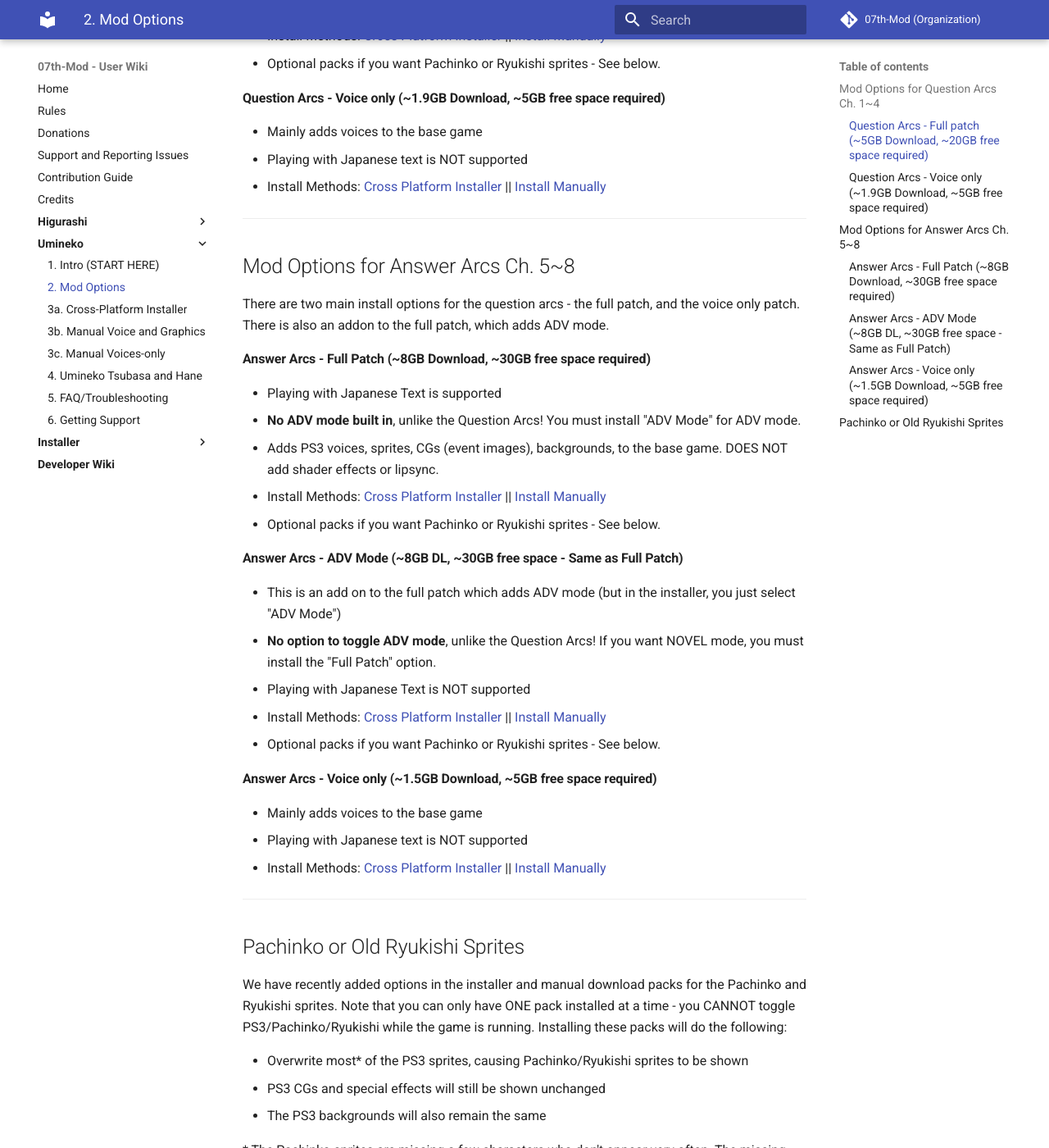
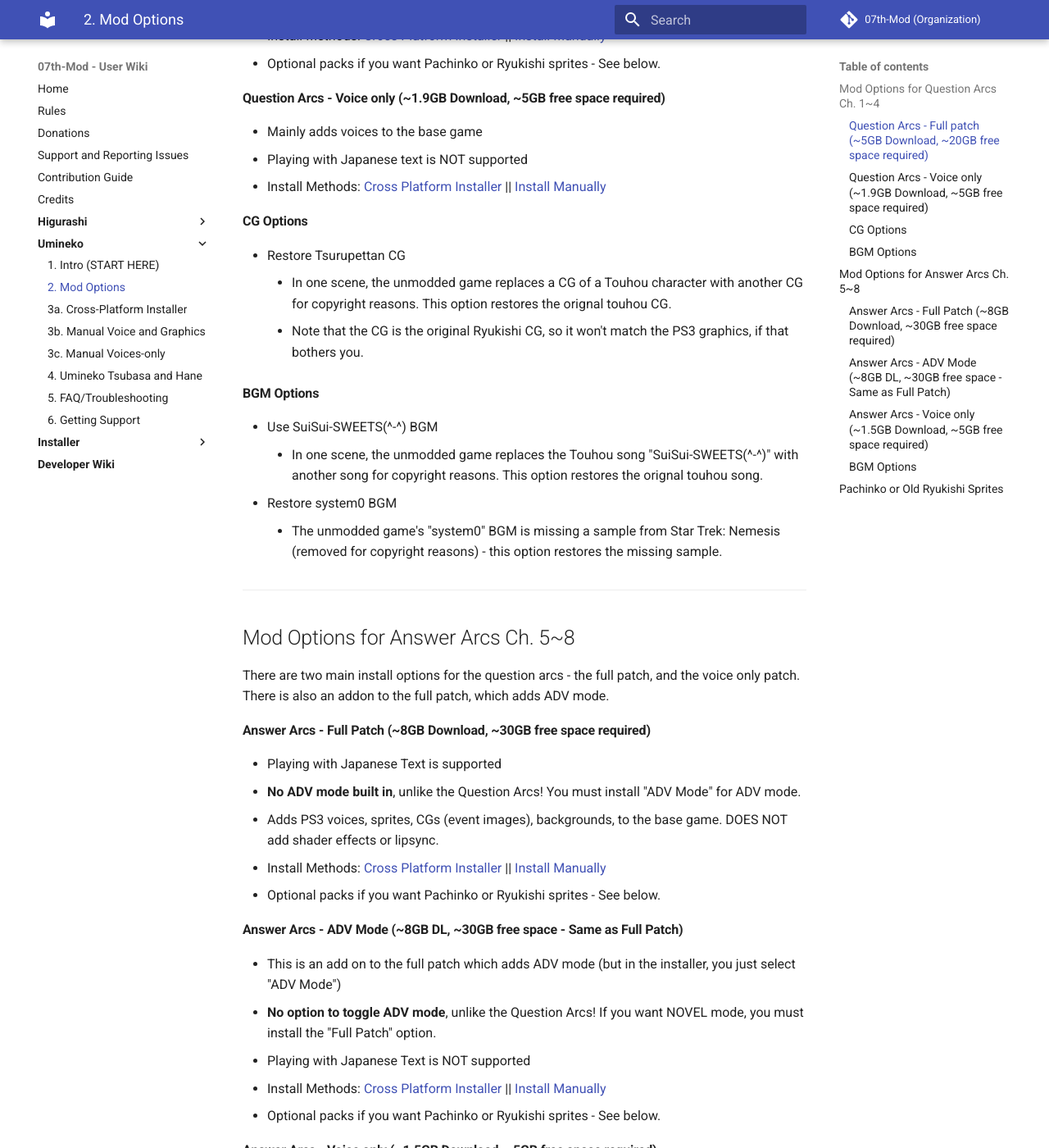
Before and after one commit to 07th-mod/wiki, an MkDocs documentation site: the page built from docs/Umineko/Umineko-Mod-Options.md, in a window 1280 px wide and 1400 px high, scrolled down 1248 px. Shown: the whole window at 82% size. Built offline with MkDocs 1.6.1 and Material for MkDocs 9.7.7, drawn with Linux system fonts in a browser that asks for light colours; some of the changed text lies outside the part shown.

Commit message:
#16 - describe the BGM/CG options in the Umineko Question/Answer installer

```diff
--- a/docs/Umineko/Umineko-Mod-Options.md
+++ b/docs/Umineko/Umineko-Mod-Options.md
@@ -60,6 +60,19 @@
 - Playing with Japanese text is NOT supported
 - Install Methods:  [Cross Platform Installer](Umineko-Part-3a-Cross-Platform-Installer.md) || [Install Manually](Umineko-Part-1.1---Voices-only-Patch.md)
 
+#### CG Options
+
+- Restore Tsurupettan CG
+    - In one scene, the unmodded game replaces a CG of a Touhou character with another CG for copyright reasons. This option restores the orignal touhou CG.
+    - Note that the CG is the original Ryukishi CG, so it won't match the PS3 graphics, if that bothers you.
+
+#### BGM Options
+
+- Use SuiSui-SWEETS(^-^) BGM
+    - In one scene, the unmodded game replaces the Touhou song "SuiSui-SWEETS(^-^)" with another song for copyright reasons. This option restores the orignal touhou song.
+- Restore system0 BGM
+    - The unmodded game's "system0" BGM is missing a sample from Star Trek: Nemesis (removed for copyright reasons) - this option restores the missing sample.
+
 ----
 
 ## Mod Options for Answer Arcs Ch. 5~8
@@ -88,6 +101,12 @@
 - Playing with Japanese text is NOT supported
 - Install Methods:  [Cross Platform Installer](Umineko-Part-3a-Cross-Platform-Installer.md) || [Install Manually](Umineko-Part-1.1---Voices-only-Patch.md)
 
+#### BGM Options
+
+- Restore and Repair BGM
+    - The unmodded game's "system0" BGM is missing a sample from Star Trek: Nemesis (removed for copyright reasons) - this option restores the missing sample.
+    - The unmodded game's "kuina.ogg" was slightly corrupted at the 53 second mark - this option repairs the corruption.
+
 ----
 
 ## Pachinko or Old Ryukishi Sprites
```
